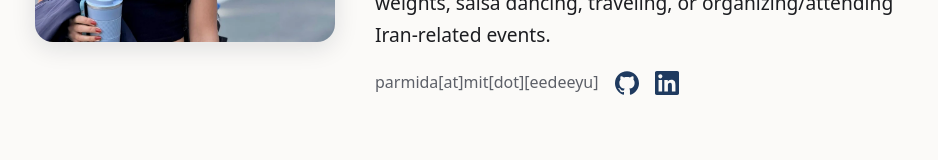
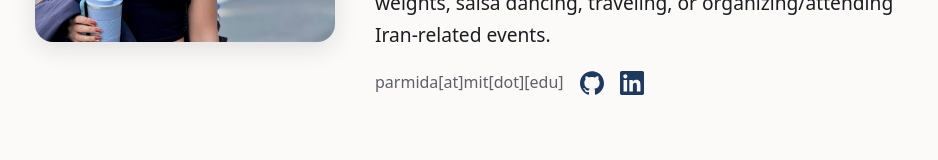
Before and after one commit to pdavar/pdavar.github.io, a plain HTML site: page index.html in a window 1280 px wide. Shown: the part 414-574 px from the top of the page, without its empty margins (169-1107 px from the left). Drawn offline with Linux system fonts and the light colour scheme.

Commit message:
Update index.html

```diff
--- a/index.html
+++ b/index.html
@@ -22,7 +22,7 @@
           <p>When I'm not <em>PhDing</em>, you can typically find me lifting weights, salsa dancing, traveling, or organizing/attending Iran-related events.</p>
         </div>
         <div class="contact">
-          <span class="email">parmida[at]mit[dot][eedeeyu]</span>
+          <span class="email">parmida[at]mit[dot][edu]</span>
           <a class="icon-link" href="https://github.com/pdavar" target="_blank" rel="noopener" aria-label="GitHub">
             <svg viewBox="0 0 24 24" width="24" height="24" fill="currentColor" aria-hidden="true" focusable="false"><path d="M12 .297c-6.63 0-12 5.373-12 12 0 5.303 3.438 9.8 8.205 11.385.6.113.82-.258.82-.577 0-.285-.01-1.04-.015-2.04-3.338.724-4.042-1.61-4.042-1.61C4.422 18.07 3.633 17.7 3.633 17.7c-1.087-.744.084-.729.084-.729 1.205.084 1.838 1.236 1.838 1.236 1.07 1.835 2.809 1.305 3.495.998.108-.776.417-1.305.76-1.605-2.665-.3-5.466-1.332-5.466-5.93 0-1.31.465-2.38 1.235-3.22-.135-.303-.54-1.523.105-3.176 0 0 1.005-.322 3.3 1.23.96-.267 1.98-.399 3-.405 1.02.006 2.04.138 3 .405 2.28-1.552 3.285-1.23 3.285-1.23.645 1.653.24 2.873.12 3.176.765.84 1.23 1.91 1.23 3.22 0 4.61-2.805 5.625-5.475 5.92.42.36.81 1.096.81 2.22 0 1.606-.015 2.896-.015 3.286 0 .315.21.69.825.57C20.565 22.092 24 17.592 24 12.297c0-6.627-5.373-12-12-12"/></svg>
           </a>
```
